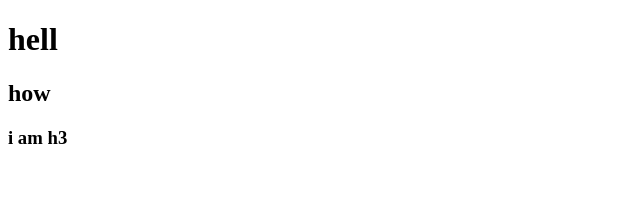
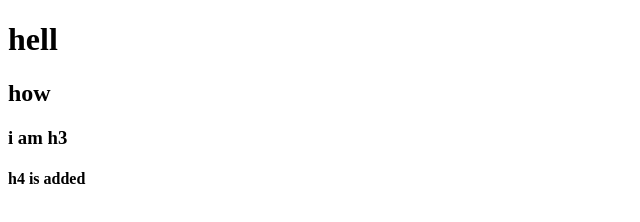
Before and after one commit to shaktisingh1998/shakti_javascript, a plain HTML site: page index.html in a window 1280 px wide. Shown: the whole page, without its empty margins (0-640 px from the left). Drawn offline with Linux system fonts and the light colour scheme.

Commit message:
h4 is added

```diff
--- a/index.html
+++ b/index.html
@@ -10,5 +10,6 @@
     <h1>hell</h1>
     <h2>how</h2>
     <h3>i am h3</h3>
+    <h4>h4 is added</h4>
 </body>
 </html>
```
